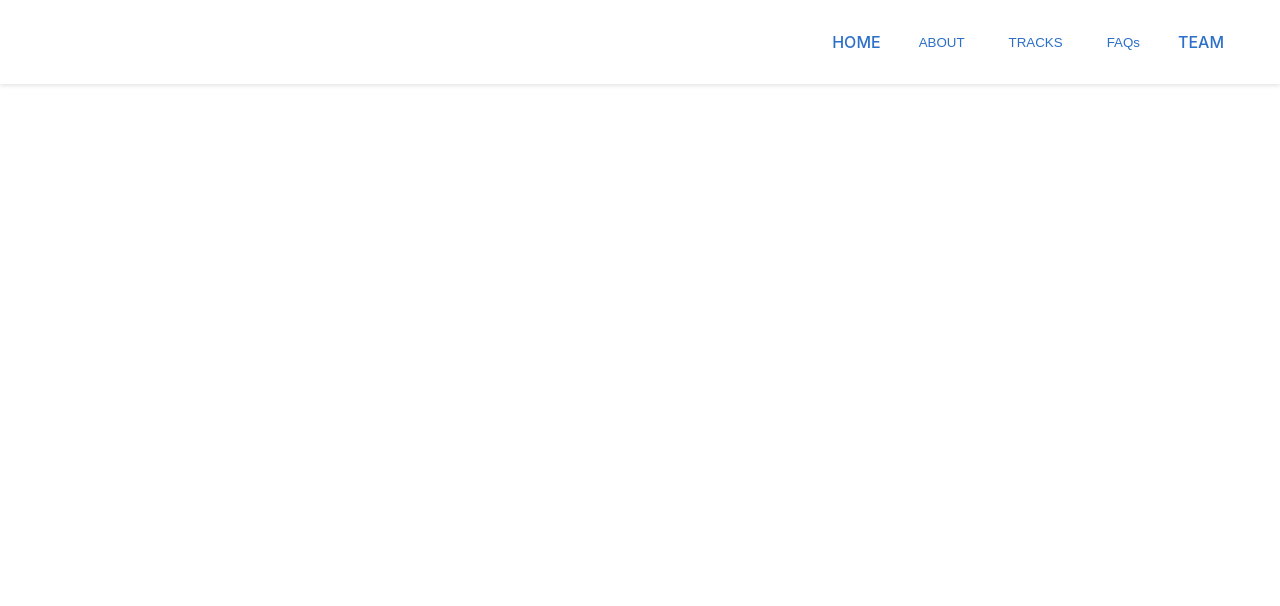
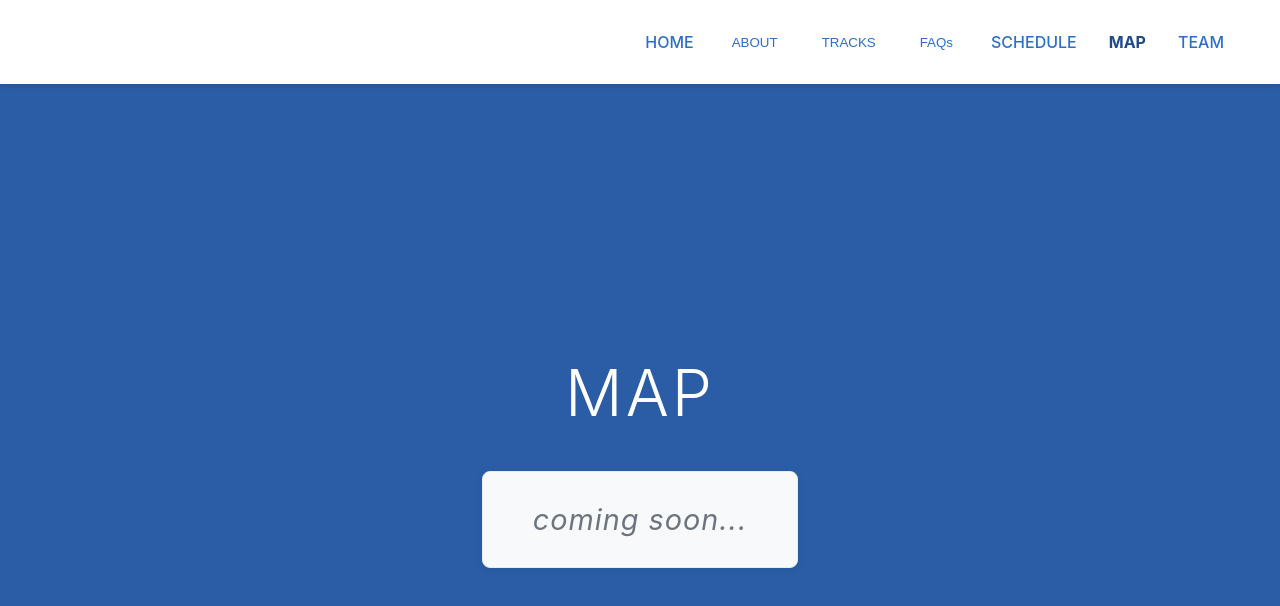
Before and after one commit to cu-divhacks/2025website, a React (Create React App) app in the folder 2025divhacks/: page /map in a window 1280 px wide. Shown: the top 606 px of the page. Built offline with nearby package versions, Linux system fonts and the light colour scheme.

Commit message:
added schedule and map coming soon pages, fixed background color (still need gradient), updated navbar

```diff
--- a/2025divhacks/src/App.css
+++ b/2025divhacks/src/App.css
@@ -3,6 +3,7 @@ html, body, #root {
   margin: 0;
   padding: 0;
   height: 100%;
+  background-color: #2A5DA5;
 }
 
 #mlh-trust-badge {
@@ -101,7 +102,7 @@ html, body, #root {
   position: absolute; /* Change from absolute to relative */
   width: 100%;
   height: 700vh; /* Adjust height to cover all images */
-  background-color: blue;
+  background-color: #2A5DA5;
   background-repeat: repeat;
   display: flex;
   flex-direction: column;
--- a/2025divhacks/src/App.js
+++ b/2025divhacks/src/App.js
@@ -1,6 +1,8 @@
 import './App.css';
 import { BrowserRouter as Router, Routes, Route } from 'react-router-dom';
 import Home from './pages/Home';
+import Map from './pages/Map';
+import Schedule from './pages/Schedule';
 import Navbar from './components/Navbar';
 
 export default function App() {
@@ -11,6 +13,8 @@ export default function App() {
         <Routes>
           <Route path="/" element={<Home />} />
           <Route path="/team" element={<div className="team-page">Team page coming soon!</div>} />
+          <Route path="/map" element={<Map />} />
+          <Route path="/schedule" element={<Schedule />} />
         </Routes>
       </div>
     </Router>
--- a/2025divhacks/src/components/Navbar.js
+++ b/2025divhacks/src/components/Navbar.js
@@ -52,6 +52,18 @@ const Navbar = () => {
             FAQs
           </button>
           <Link
+            className={`nav-link-custom ${location.pathname === '/schedule' ? 'active' : ''}`}
+            to="/schedule"
+          >
+            SCHEDULE
+          </Link>
+          <Link
+            className={`nav-link-custom ${location.pathname === '/map' ? 'active' : ''}`}
+            to="/map"
+          >
+            MAP
+          </Link>
+          <Link
             className={`nav-link-custom ${location.pathname === '/team' ? 'active' : ''}`}
             to="/team"
           >
--- /dev/null
+++ b/2025divhacks/src/pages/Map.js
@@ -0,0 +1,49 @@
+import React from 'react';
+
+const Map = () => {
+  return (
+    <div className="map-page" style={{
+      padding: '120px 20px 40px 20px',
+      textAlign: 'center',
+      minHeight: '80vh',
+      display: 'flex',
+      flexDirection: 'column',
+      justifyContent: 'center',
+      alignItems: 'center',
+      backgroundColor: '#2A5DA5',
+      position: 'relative',
+      zIndex: 1
+    }}>
+      <h1 style={{
+        fontSize: '4rem',
+        marginBottom: '40px',
+        color: '#ffffff',
+        fontWeight: '300',
+        letterSpacing: '3px',
+        textTransform: 'uppercase'
+      }}>
+        Map
+      </h1>
+      <div style={{
+        background: '#f8f9fa',
+        padding: '30px 50px',
+        borderRadius: '8px',
+        border: '1px solid #e9ecef',
+        boxShadow: '0 2px 10px rgba(0,0,0,0.05)'
+      }}>
+        <p style={{
+          fontSize: '1.8rem',
+          color: '#6c757d',
+          margin: '0',
+          fontWeight: '400',
+          letterSpacing: '1px',
+          fontStyle: 'italic'
+        }}>
+          coming soon...
+        </p>
+      </div>
+    </div>
+  );
+};
+
+export default Map;
--- /dev/null
+++ b/2025divhacks/src/pages/Schedule.js
@@ -0,0 +1,49 @@
+import React from 'react';
+
+const Schedule = () => {
+  return (
+    <div className="schedule-page" style={{
+      padding: '120px 20px 40px 20px',
+      textAlign: 'center',
+      minHeight: '80vh',
+      display: 'flex',
+      flexDirection: 'column',
+      justifyContent: 'center',
+      alignItems: 'center',
+      backgroundColor: '#2A5DA5',
+      position: 'relative',
+      zIndex: 1
+    }}>
+      <h1 style={{
+        fontSize: '4rem',
+        marginBottom: '40px',
+        color: '#ffffff',
+        fontWeight: '300',
+        letterSpacing: '3px',
+        textTransform: 'uppercase'
+      }}>
+        Schedule
+      </h1>
+      <div style={{
+        background: '#f8f9fa',
+        padding: '30px 50px',
+        borderRadius: '8px',
+        border: '1px solid #e9ecef',
+        boxShadow: '0 2px 10px rgba(0,0,0,0.05)'
+      }}>
+        <p style={{
+          fontSize: '1.8rem',
+          color: '#6c757d',
+          margin: '0',
+          fontWeight: '400',
+          letterSpacing: '1px',
+          fontStyle: 'italic'
+        }}>
+          coming soon...
+        </p>
+      </div>
+    </div>
+  );
+};
+
+export default Schedule;
```
Also changed, not shown: 2025divhacks/src/assets/aboutcard.png (added).
